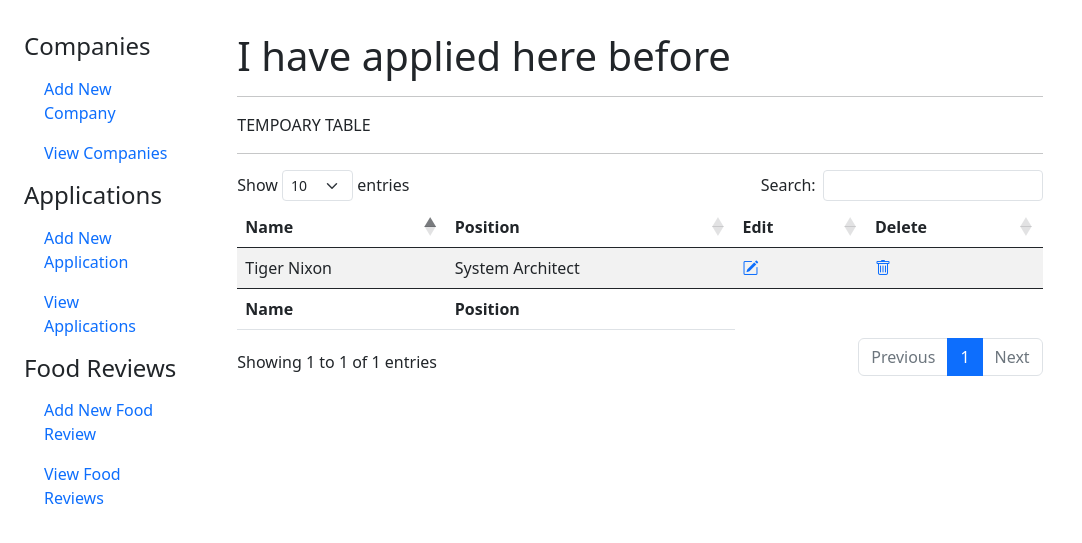
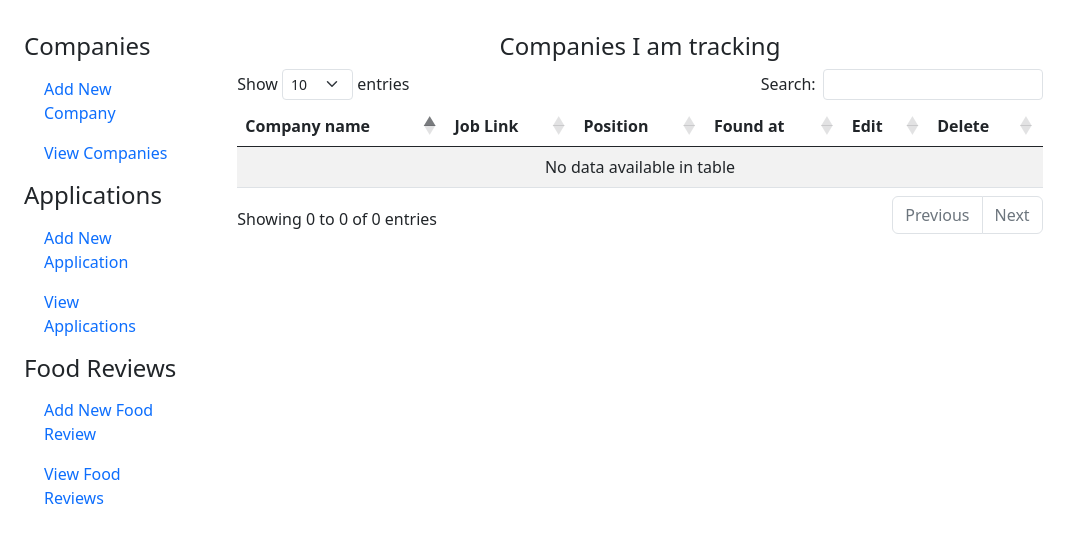
Before and after one commit to vibhavnirmal/personalweb, a Flask app: page /view_applications in a window 1280 px wide. Shown: the part 56-599 px from the top of the page, without its empty margins (0-1082 px from the left). Run offline with Flask 3, Linux system fonts and the light colour scheme; data that the repository does not hold is empty; some libraries are stand-ins or nearby versions.

Commit message:
updated add application form

```diff
--- a/application/__init__.py
+++ b/application/__init__.py
@@ -30,6 +30,7 @@ app.config['MAX_CONTENT_LENGTH'] = 16 * 1024 * 1024
 try:
     client = MongoClient(creds['mongo_uri'])
 
+    db_mongo_company = client.get_database(creds['company_collection'])
     db_mongo_job = client.get_database(creds['job_application_collection'])
     db_mongo_food = client.get_database(creds['food_data_collection'])
 
--- a/application/forms.py
+++ b/application/forms.py
@@ -37,7 +37,7 @@ class ApplicationForm(FlaskForm):
     position = StringField('Position / Title', render_kw={"placeholder": "Position / Title"})
     date = DateField('Date', render_kw={"placeholder": "Date"})
     link = URLField('Link to Job Posting', render_kw={"placeholder": "Link to Job Posting"})
-    email_given = StringField('Email Given', validators=[DataRequired()], render_kw={"placeholder": "Email Given"})
+    email_given = SelectField('Email Given', choices=[('outlook', 'Outlook'), ('gmail', 'Gmail'), ('proton', 'Proton'), ('other', 'Other')])
     status = SelectField('Status', choices=[('applied', 'Applied'), ('interviewed', 'Interviewed'),
                                             ('rejected', 'Rejected'), ('offer', 'Offer'), ('none', 'None')],
                          validators=[DataRequired()], render_kw={"placeholder": "Status"})
--- a/application/routes.py
+++ b/application/routes.py
@@ -1,4 +1,4 @@
-from application import app, db_mongo_job, db_mongo_food, bucket, my_bucket_name, my_bucket_region
+from application import app, db_mongo_job, db_mongo_food, db_mongo_company, bucket, my_bucket_name, my_bucket_region
 from flask import render_template, request, redirect, flash, make_response, jsonify, send_from_directory
 from .forms import CompanyForm, FoodForm, ApplicationForm
 from datetime import datetime
@@ -41,7 +41,7 @@ def add_company():
             state=form.state.data
             country=form.country.data
 
-            db_mongo_job.company_list.insert_one(
+            db_mongo_company.company_list.insert_one(
                 {
                     'name': name,
                     'url': url,
@@ -68,7 +68,7 @@ def view_companies():
     """
     View all companies in the database
     """
-    all_data = db_mongo_job.company_list.find()
+    all_data = db_mongo_company.company_list.find()
     return render_template('view_companies.html', title='View Companies', files=all_data)
 
 @app.route('/add_application', methods=['GET', 'POST'])
@@ -79,33 +79,34 @@ def add_application():
     if request.method == 'POST':
         form = ApplicationForm(request.form)
         if form.validate_on_submit():
-            name=form.name.data
-            url=form.url.data
-            career_page_url=form.career_page_url.data
-            description=form.description.data
-            types=form.types.data
-            city=form.city.data
-            state=form.state.data
-            country=form.country.data
+            name=form.company.data
+            position=form.position.data
+            date=form.date.data
+            # bson.errors.InvalidDocument: cannot encode object: datetime.date(2023, 12, 20), of type: <class 'datetime.date'>
+            date = datetime.combine(date, datetime.min.time())
+            link=form.link.data
+            email_given=form.email_given.data
+            status=form.status.data
+            portal=form.portal.data
+            notes=form.notes.data
 
             db_mongo_job.company_list.insert_one(
                 {
                     'name': name,
-                    'url': url,
-                    'career_page_url': career_page_url,
-                    'description': description,
-                    'types': types,
-                    'city': city,
-                    'state': state,
-                    'country': country,
-                    'dateAdded': datetime.utcnow()
+                    'position': position,
+                    'date': date,
+                    'link': link,
+                    'email_given': email_given,
+                    'status': status,
+                    'portal': portal,
+                    'notes': notes
                 }
             )
 
             # flash message is displayed on the next page (index)
-            flash(f'Company {form.name.data} added!', 'success')
+            flash(f'Company {form.company.data} added!', 'success')
 
-            return redirect('/add_food')
+            return redirect('/add_application')
     else:
         form = ApplicationForm()
     return render_template('add_application.html', title='Add Application', form=form)
@@ -115,7 +116,8 @@ def view_applications():
     """
     View all applications in the database
     """
-    return render_template('view_applications.html', title='View Applications')
+    all_data = db_mongo_job.company_list.find()
+    return render_template('view_applications.html', title='View Applications', files=all_data)
 
 
 # related to food I tried
--- a/application/templates/view_applications.html
+++ b/application/templates/view_applications.html
@@ -2,38 +2,38 @@
 
 {% block content %}
 <div class="container-fluid mt-4">
-    <h1>I have applied here before</h1>
-    <hr>
-    TEMPOARY TABLE
-    <hr>
+    <h4 class="text-center">Companies I am tracking</h4>
     <div class="table-responsive">
         <table id="example" class="table table-striped" style="width:100%">
             <thead>
                 <tr>
-                    <th>Name</th>
+                    <th>Company name</th>
+                    <th>Job Link</th>
                     <th>Position</th>
+                    <th>Found at</th>
+
                     <th>Edit</th>
                     <th>Delete</th>
                 </tr>
             </thead>
+
             <tbody>
+                {% for file in files %}
                 <tr>
-                    <td>Tiger Nixon</td>
-                    <td>System Architect</td>
+                    <td>{{ file.name }}</td>
+                    <td><a href="{{ file.link }}" target="_blank"><i class="bi-link-45deg"></i></a></td>
+                    <td>{{ file.position }}</td>
+                    <td>{{ file.portal }}</td>
 
+                    <td><a href="/edit_company/{{ file.id }}"><i class="bi-pencil-square"></i></a></td>
+                    <td><a href="/delete_company/{{ file.id }}"><i class="bi-trash"></i></a></td>
+                </tr>
+                {% endfor %}
+            </tbody>
 
-                    <td><a href="#"><i class="bi-pencil-square"></i></a></td>
-                    <td><a href="#"><i class="bi-trash"></i></a></td>
-                </tr>
-            </tbody>
-            <tfoot>
-                <tr>
-                    <th>Name</th>
-                    <th>Position</th>
-                </tr>
-            </tfoot>
         </table>
     </div>
+
 </div>
 
 {% endblock %}
```
Also changed, not shown: application/templates/add_application.html (+12 -6 lines).
